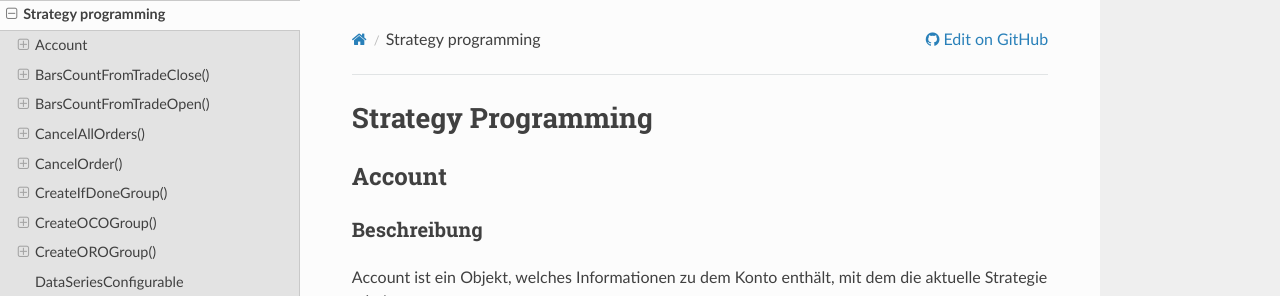
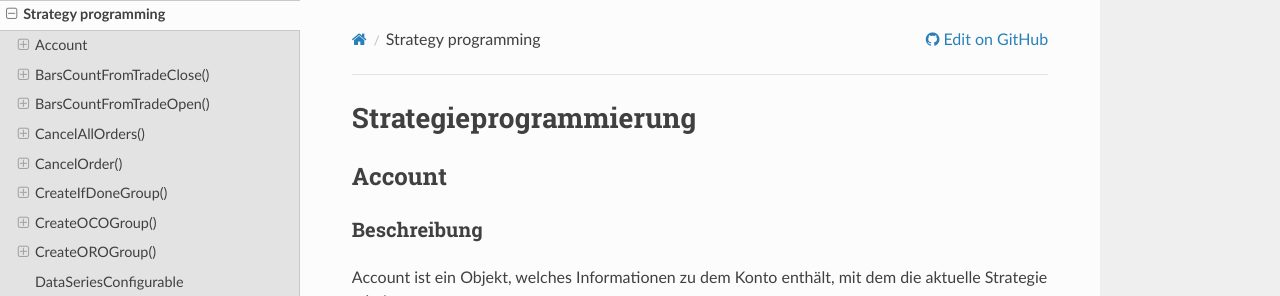
Before and after one commit to AgenaTrader/AgenaScript-documentation-de, an MkDocs documentation site: the page built from sources/strategy_programming.md, in a window 1280 px wide and 900 px high. Shown: the top 296 px of the window. Built offline with MkDocs 1.6.1, drawn with Linux system fonts in a browser that asks for light colours; nearby versions of some CDN libraries; old or Windows-style settings are respelled for this version of MkDocs.

Commit message:
Update strategy_programming.md

```diff
--- a/sources/strategy_programming.md
+++ b/sources/strategy_programming.md
@@ -1,4 +1,4 @@
-# Strategy Programming
+# Strategieprogrammierung
 
 ## Account
 ### Beschreibung
```
